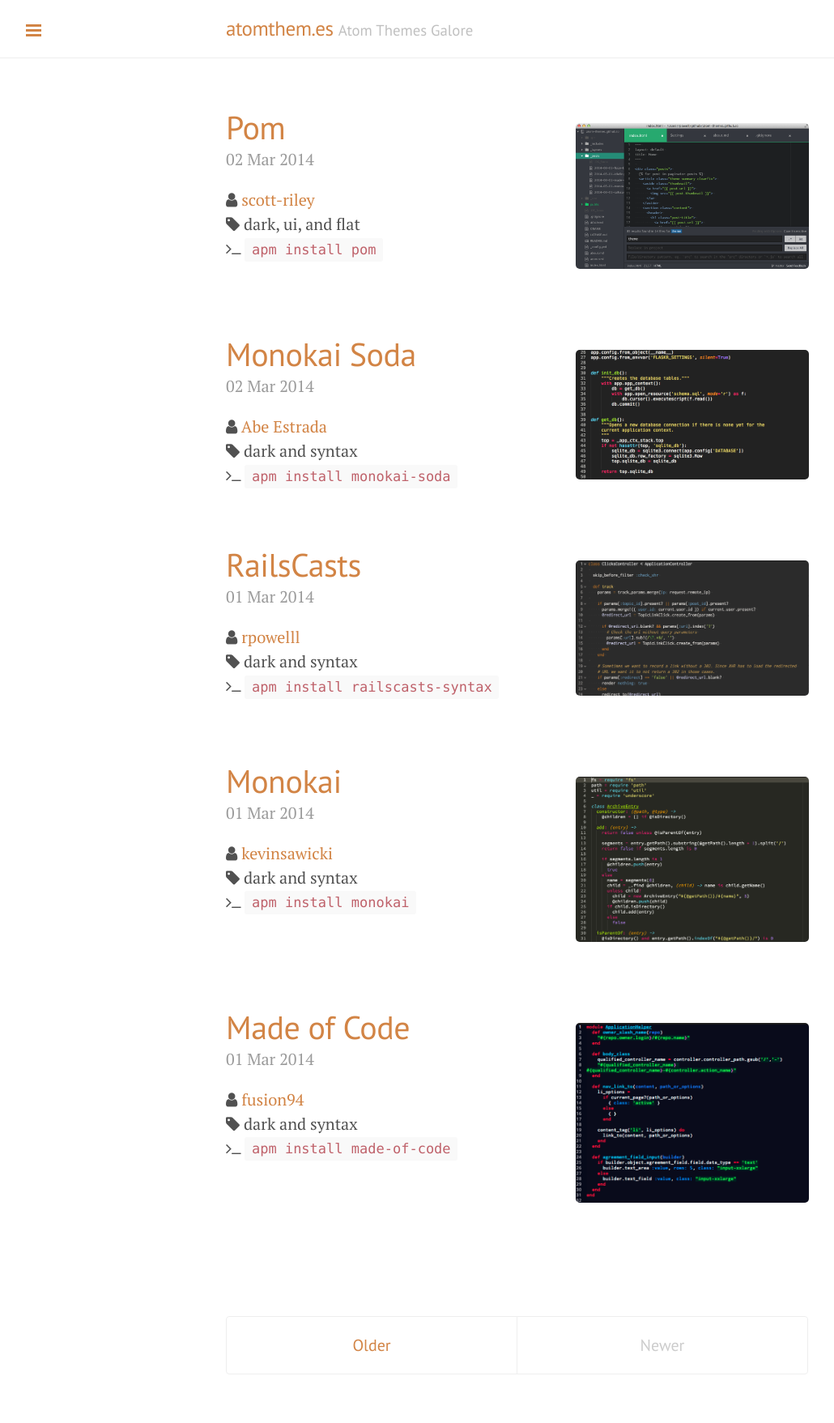
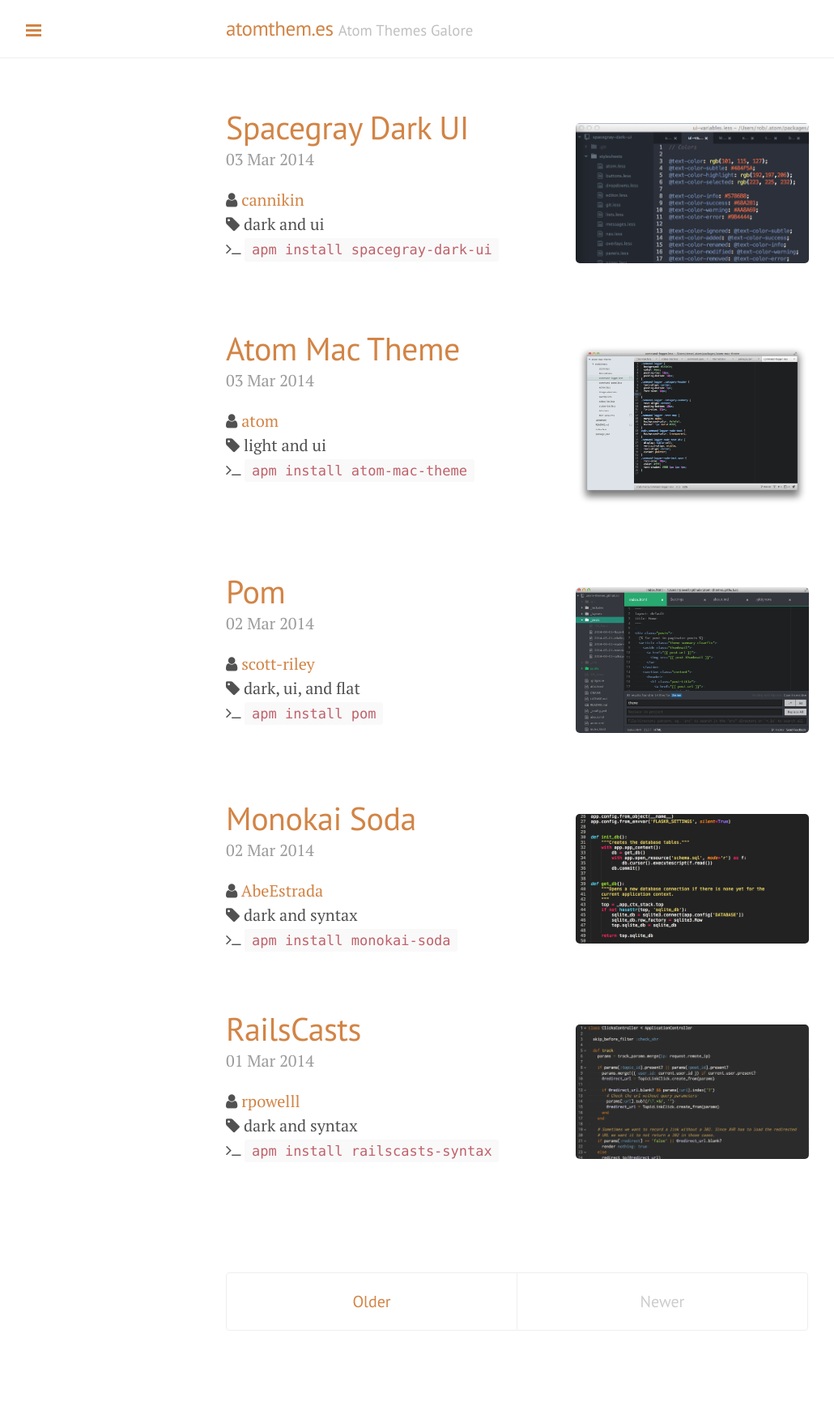
Before and after one commit to atom-themes/atom-themes.github.io, a Jekyll site: the page built from index.html, in a window 1280 px wide. Shown: the whole page at 81% size, without its empty margins (1-1031 px from the left). Built offline with Jekyll 4.4.1, drawn with Linux system fonts in a browser that asks for light colours; nearby versions of some CDN libraries; Markdown is read by kramdown in place of the engine named in the settings; the list of posts is cut into pages by our own code; comment, search, counter and statistics services are not loaded; after the commit the page ends 1703 px from its top, so only the background shows below that.

Commit message:
more themes being added

```diff
--- a/_posts/2014-03-02-monokai-soda.md
+++ b/_posts/2014-03-02-monokai-soda.md
@@ -3,7 +3,7 @@
 thumbnail: /public/thumbnails/monokai-soda.png
 title: Monokai Soda
 tags: dark syntax
-author: Abe Estrada
+author: AbeEstrada
 author_url: https://github.com/AbeEstrada/monokai-soda
 package_url: https://atom.io/packages/monokai-soda
 package_name: monokai-soda
--- /dev/null
+++ b/_posts/2014-03-03-atom-mac-theme.md
@@ -0,0 +1,18 @@
+---
+layout: theme
+thumbnail: /public/thumbnails/atom-mac-theme.png
+title: "Atom Mac Theme"
+tags: light ui
+author: atom
+author_url: https://github.com/atom/atom-mac-theme
+package_url: https://atom.io/packages/atom-mac-theme
+package_name: atom-mac-theme
+---
+
+Desktop styles inspired by OS X.
+
+Open Atom Preferences, select Themes > Search for `atom-mac-theme`, then Install.
+
+_You may need to reload Atom `Cmd+R` in between these steps._
+
+Activate the theme by selecting the Themes section of Preferences.
--- /dev/null
+++ b/_posts/2014-03-03-spacegray-dark-ui.md
@@ -0,0 +1,12 @@
+---
+layout: theme
+thumbnail: /public/thumbnails/spacegray.png
+title: "Spacegray Dark UI"
+tags: dark ui
+author: cannikin
+author_url: https://github.com/cannikin/spacegray-dark-ui
+package_url: https://atom.io/packages/spacegray-dark-ui
+package_name: spacegray-dark-ui
+---
+
+Port of the [Spacegray](http://kkga.github.io/spacegray) Sublime Text theme to Atom.
```
Also changed, not shown: public/thumbnails/Tomorrow-Night-Palette.png (added), public/thumbnails/atom-dark-ui-slim.png (added), public/thumbnails/atom-mac-theme.png (added), public/thumbnails/atom-soda-dark-ui.png (added), public/thumbnails/base-16-ocean-spacegray.png (added), public/thumbnails/spacegray.png (added), public/thumbnails/twilight-syntax-spacegray-ui.png (added), public/thumbnails/twilight-syntax.png (added).
